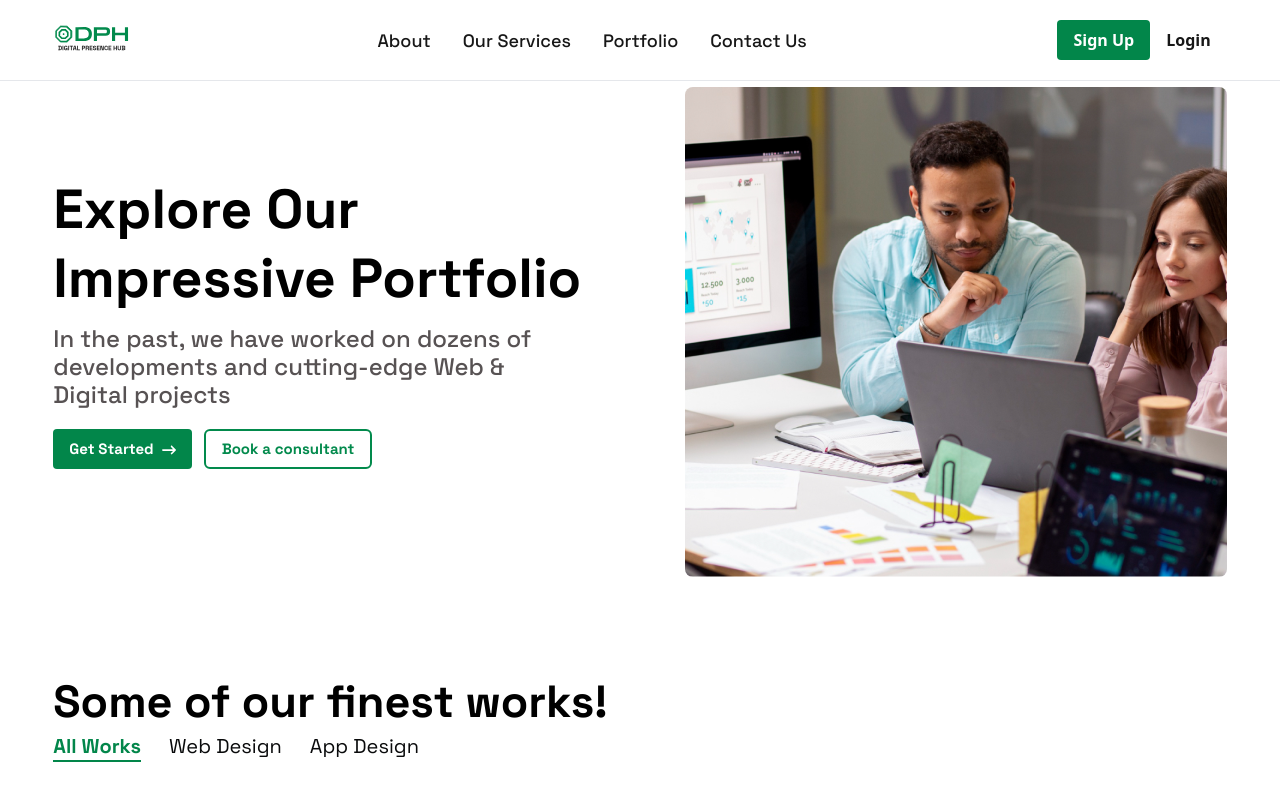
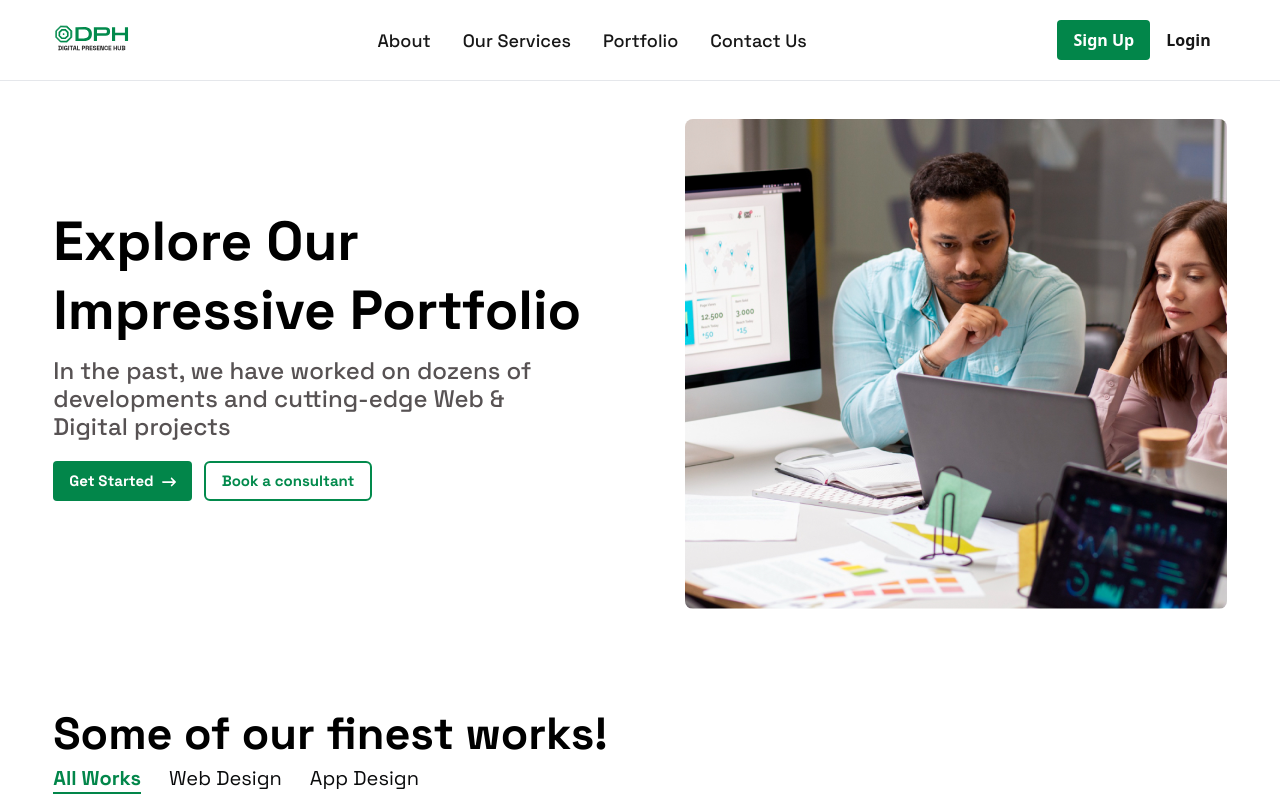
Before and after one commit to braitcode/dph-frontend, a React (Vite) app: page /portfolio in a window 1280 px wide. Shown: the top 800 px of the page. Built offline with nearby package versions, Linux system fonts and the light colour scheme.

Commit message:
manifesto

```diff
--- a/src/pages/Login.jsx
+++ b/src/pages/Login.jsx
@@ -39,7 +39,7 @@ const Login = () => {
         <>
 
 
-            <div className="w-full font-spaceGrotesk lg:flex gap-3">
+            <div className="w-full h-[100vh] font-spaceGrotesk lg:flex gap-3">
 
                 <div className='lg:w-[50%] px-[30px] pt-[30px] pb-[30px] lg:pb-3 lg:pt-[74px]  w-full flex flex-col  lg:pl-[100px] lg:pr-[32px] container m-auto '>
                     <h2 className="lg:text-[28px] font-semibold text-center lg:text-start text-[23px] ">Welcome back to Dph!</h2>
--- a/src/pages/Portfolio.jsx
+++ b/src/pages/Portfolio.jsx
@@ -49,7 +49,7 @@ const Portfolio = () => {
   return (
     <>
       <NavBar/>
-      <main className="w-11/12 mx-auto container font-spaceGrotesk ">
+      <main className="w-11/12 mx-auto xl:pt-8 container font-spaceGrotesk ">
         <section className="lg:flex justify-between items-center my-[45px] py-[42px]">
           <div className="lg:w-[582px]">
             <h1 className="xl:text-[55px] lg:text-[35px] text-[25px] md:text-[40px] font-bold leading-tight lg:text-start text-center">Explore Our Impressive Portfolio </h1>
```
